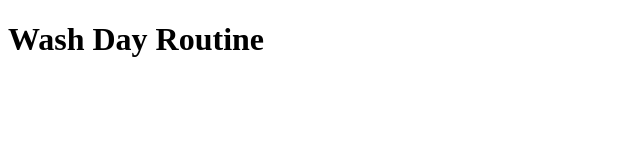
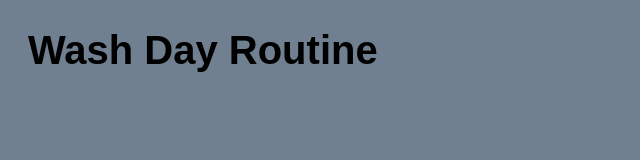
Before and after one commit to nicoleampofo/NaturalHair, a plain HTML site: page nathair3.html in a window 1280 px wide. Shown: the whole page, without its empty margins (0-640 px from the left). Drawn offline with Linux system fonts and the light colour scheme.

Commit message:
Update nathair3.html

```diff
--- a/nathair3.html
+++ b/nathair3.html
@@ -1,7 +1,8 @@
 <!doctype html>
 <html>
 	<head>
-			<title>Natural Haircare</title>
+		<title>Natural Haircare</title>
+		<link rel= "stylesheet" type= "text/css" href= "nathair2.css">
 	</head>
 <body>
 	<h1>Wash Day Routine</h1>
```
